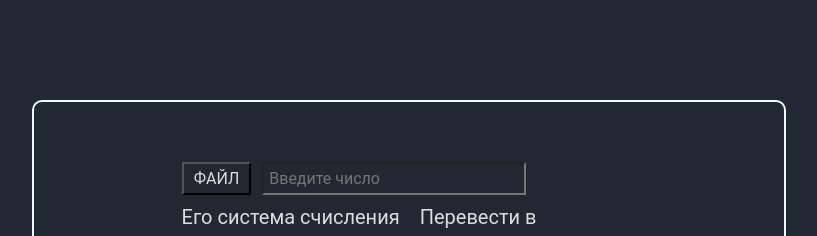
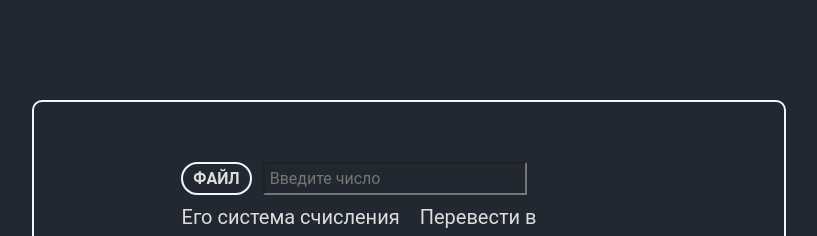
Before and after one commit to Def-uIT/Number_Sys, a plain HTML site: page index.html in a window 1280 px wide. Shown: the top 236 px of the page, without its empty margins (231-1048 px from the left). Drawn offline with Linux system fonts and the light colour scheme.

Commit message:
Change file button style

```diff
--- a/css/style.css
+++ b/css/style.css
@@ -43,6 +43,9 @@
 .file button {
     padding: 5px 10px;
     cursor: pointer;
+    border-radius: 50px;
+    border: 2px solid aliceblue;
+    font-weight: bold;
 }
 
 .input input{
```
